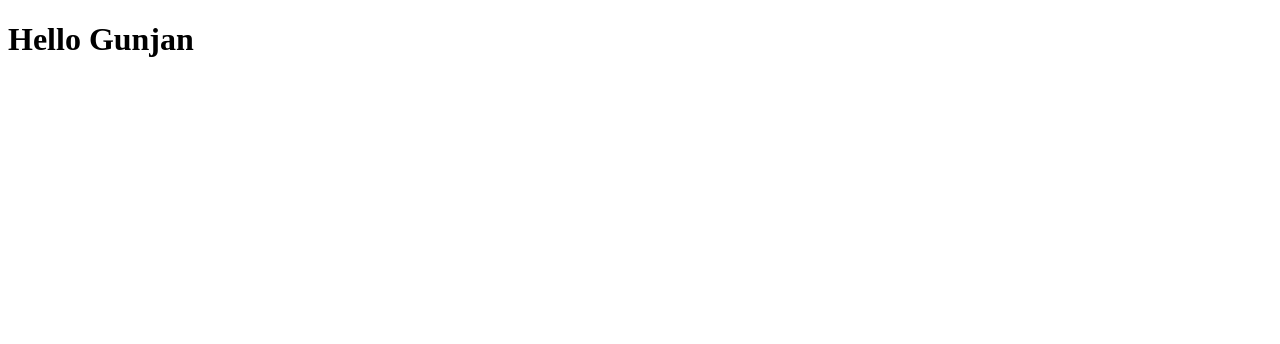
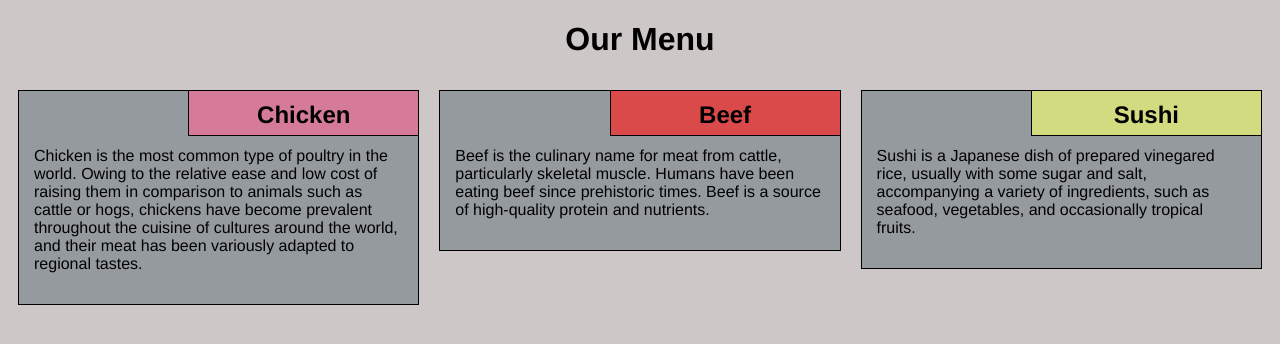
Before and after one commit to Gunjan00/html-coursera, a plain HTML site: page index.html in a window 1280 px wide. Drawn offline with Linux system fonts and the light colour scheme.

Commit message:
second mod sol

```diff
--- /dev/null
+++ b/css/style.css
@@ -0,0 +1,116 @@
+* {
+    box-sizing: border-box;
+    font-family: Helvetica;
+}
+
+body {
+    background-color: rgb(206, 199, 199);
+}
+
+h1 {
+    text-align: center;
+    color: black;
+}
+
+section {
+    border: 1px solid black;
+    background-color: #959a9e;
+    margin: 10px;
+}
+
+section>h2 {
+    float: right;
+    border-bottom: 1px solid black;
+    border-left: 1px solid black;
+    margin: 0;
+    width: 230px;
+    text-align: center;
+    font-style: Times;
+    font-size: 24px;
+    font-weight: bold;
+    height: 45px;
+    padding-top: 10px;
+}
+
+section.chicken>h2 {
+    background-color: #d67a99;
+}
+
+section.beef>h2 {
+    background-color: #da4a4a;
+}
+
+section.sushi>h2 {
+    background-color: #d2db80;
+}
+
+section>p {
+    padding: 40px 15px 15px 15px;
+}
+
+.row {
+    width: 100%;
+}
+
+
+/* Desktop view options */
+
+@media (min-width: 992px) {
+    .col-lg-1, .col-lg-2, .col-lg-3, .col-lg-4, .col-lg-5, .col-lg-6, .col-lg-7, .col-lg-8, .col-lg-9, .col-lg-10, .col-lg-11, .col-lg-12 {
+        float: left;
+    }
+
+    .col-lg-4 {
+        width: 33.33%;
+    }
+
+    .col-lg-6 {
+        width: 50%;
+    }
+
+    .col-lg-12 {
+        width: 100%;
+    }
+}
+
+
+/* Tablet view options */
+
+@media (min-width: 768px) and (max-width: 991px) {
+    .col-md-1, .col-md-2, .col-md-3, .col-md-4, .col-md-5, .col-md-6, .col-md-7, .col-md-8, .col-md-9, .col-md-10, .col-md-11, .col-md-12 {
+        float: left;
+    }
+
+    .col-md-4 {
+        width: 33.33%;
+    }
+
+    .col-md-6 {
+        width: 50%;
+    }
+
+    .col-md-12 {
+        width: 100%;
+    }
+}
+
+
+/* Mobile view options */
+
+@media (max-width: 767px) {
+    .col-sm-1, .col-sm-2, .col-sm-3, .col-sm-4, .col-sm-5, .col-sm-6, .col-sm-7, .col-sm-8, .col-sm-9, .col-sm-10, .col-sm-11, .col-sm-12 {
+        float: left;
+    }
+
+    .col-sm-4 {
+        width: 33.33%;
+    }
+
+    .col-sm-6 {
+        width: 50%;
+    }
+
+    .col-sm-12 {
+        width: 100%;
+    }
+}
--- a/index.html
+++ b/index.html
@@ -1,6 +1,47 @@
 <!DOCTYPE html>
-<html>
+<html lang="en">
+
+<head>
+    <meta charset="utf-8">
+    <meta name="viewport" content="width=device-width, initial-scale=1">
+    <title>Assignment Solution for Module 2</title>
+    <link rel="stylesheet" href="css/style.css">
+</head>
+
 <body>
-<h1> Hello  Gunjan</h1>
+    <h1>Our Menu</h1>
+    <div class="row">
+        <div class="col-lg-4 col-md-6 col-sm-12">
+            <section class="chicken">
+                <h2>Chicken</h2>
+                <p>
+                    Chicken is the most common type of poultry in the world.
+                    Owing to the relative ease and low cost of raising them in comparison to animals such as cattle or hogs,
+                    chickens have become prevalent throughout the cuisine of cultures around the world, and their meat has been variously adapted to regional tastes.
+                </p>
+            </section>
+        </div>
+        <div class="col-lg-4 col-md-6 col-sm-12">
+            <section class="beef">
+                <h2>Beef</h2>
+                <p>
+                    Beef is the culinary name for meat from cattle, particularly skeletal muscle.
+                    Humans have been eating beef since prehistoric times.
+                    Beef is a source of high-quality protein and nutrients.
+                </p>
+            </section>
+        </div>
+        <div class="col-lg-4 col-md-12 col-sm-12">
+            <section class="sushi">
+                <h2>Sushi</h2>
+                <p>
+                    Sushi is a Japanese dish of prepared vinegared rice, usually with some sugar and salt,
+                    accompanying a variety of ingredients, such as seafood,
+                    vegetables, and occasionally tropical fruits.
+                </p>
+            </section>
+        </div>
+    </div>
 </body>
+
 </html>
```
